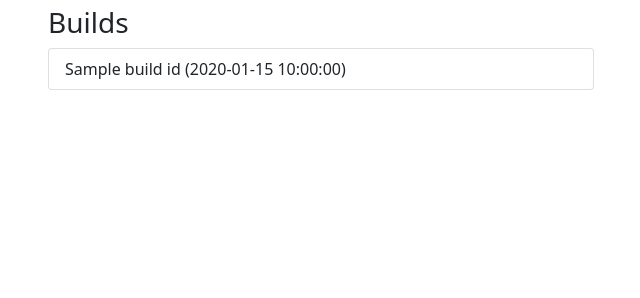
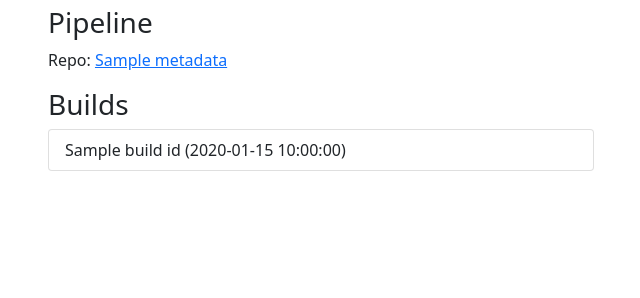
Before and after one commit to cartifacts/cartifacts, a Flask app: template templates/pipeline/view.html in a window 1280 px wide. Shown: the part 50-348 px from the top of the page, without its empty margins (34-674 px from the left). Run offline with Flask 2, Linux system fonts and the light colour scheme; the template is opened without the code that fills it: most values are stand-ins (such as "Sample title", 1, 10 or a date in 2020); parts of the project's set-up code (start-up, migrations or seed data) failed here and were passed over; some libraries are stand-ins or nearby versions.

Commit message:
Minor fixes

```diff
--- a/app.py
+++ b/app.py
@@ -115,8 +115,7 @@ def pipeline_view(pipeline: str):
         Prefix=builds_prefix,
         Delimiter="^",
     )
-    from pprint import pprint
-    pprint(builds_response)
+
     build_sortkeys: List[str] = list(s3_cp(builds_response))
     while builds_response["IsTruncated"]:
         builds_response = s3.list_objects_v2(
@@ -131,7 +130,7 @@ def pipeline_view(pipeline: str):
         parts = build_sortkey.rpartition("$")
         return BuildId(parts[0], parts[2][:-1])
 
-    build_ids_sorted = sorted(map(sep, build_sortkeys))
+    build_ids_sorted = sorted(map(sep, build_sortkeys), reverse=True)
 
     return render_template("pipeline/view.html", pipeline=pipeline, metadata=metadata, build_ids=build_ids_sorted)
 
--- a/templates/pipeline/view.html
+++ b/templates/pipeline/view.html
@@ -7,6 +7,14 @@
 {% endblock %}
 
 {% block content %}
+<div class="row">
+    <div class="col col-md-6">
+        <h3>Pipeline</h3>
+        <ul class="list-unstyled">
+            <li>Repo: <a href="{{ metadata.repo_link }}" rel="noopener noreferrer" target="_blank">{{ metadata.repo_name }}</a></li>
+        </ul>
+    </div>
+</div>
 <div class="row">
     <div class="col col-md-6">
         <h3>Builds</h3>
```
